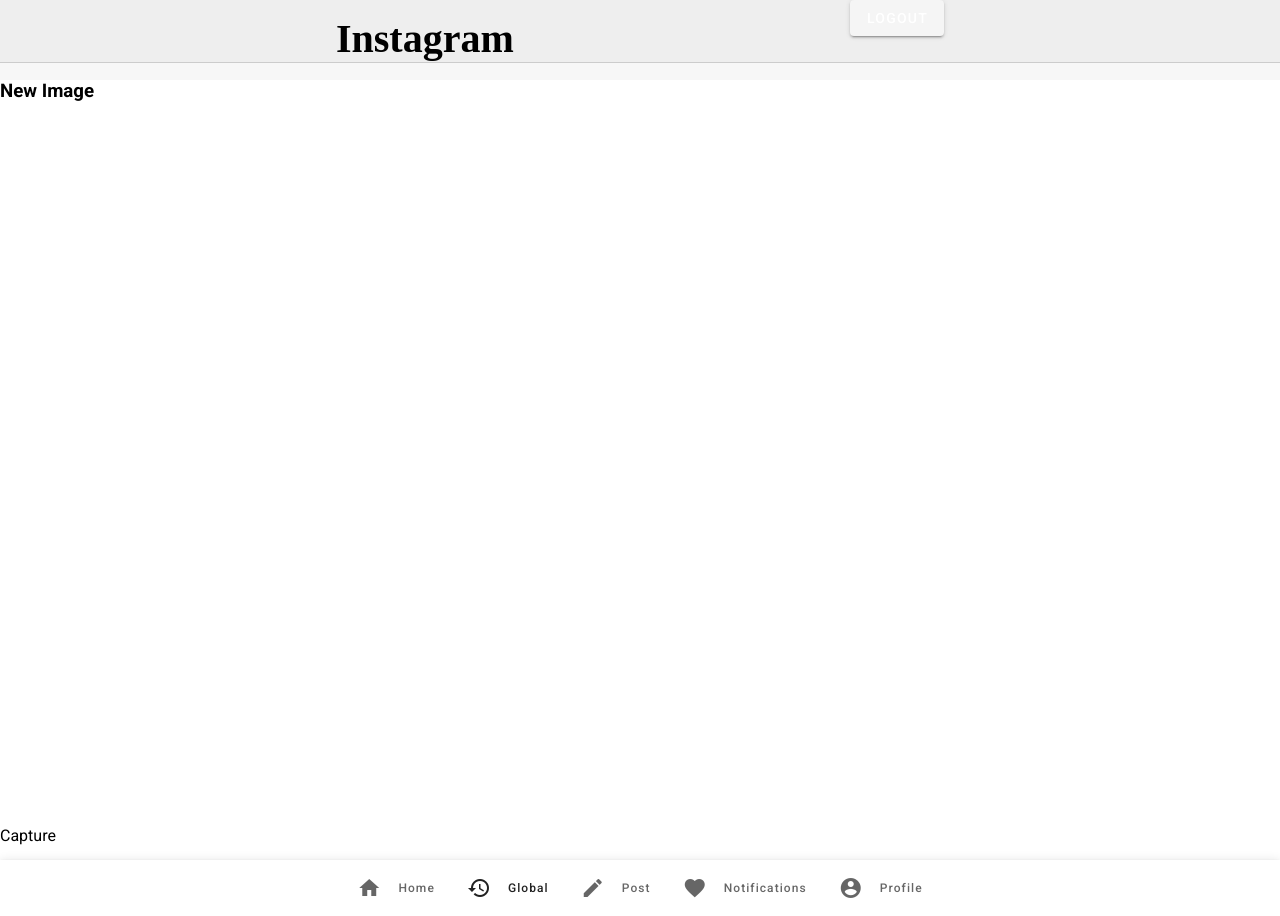
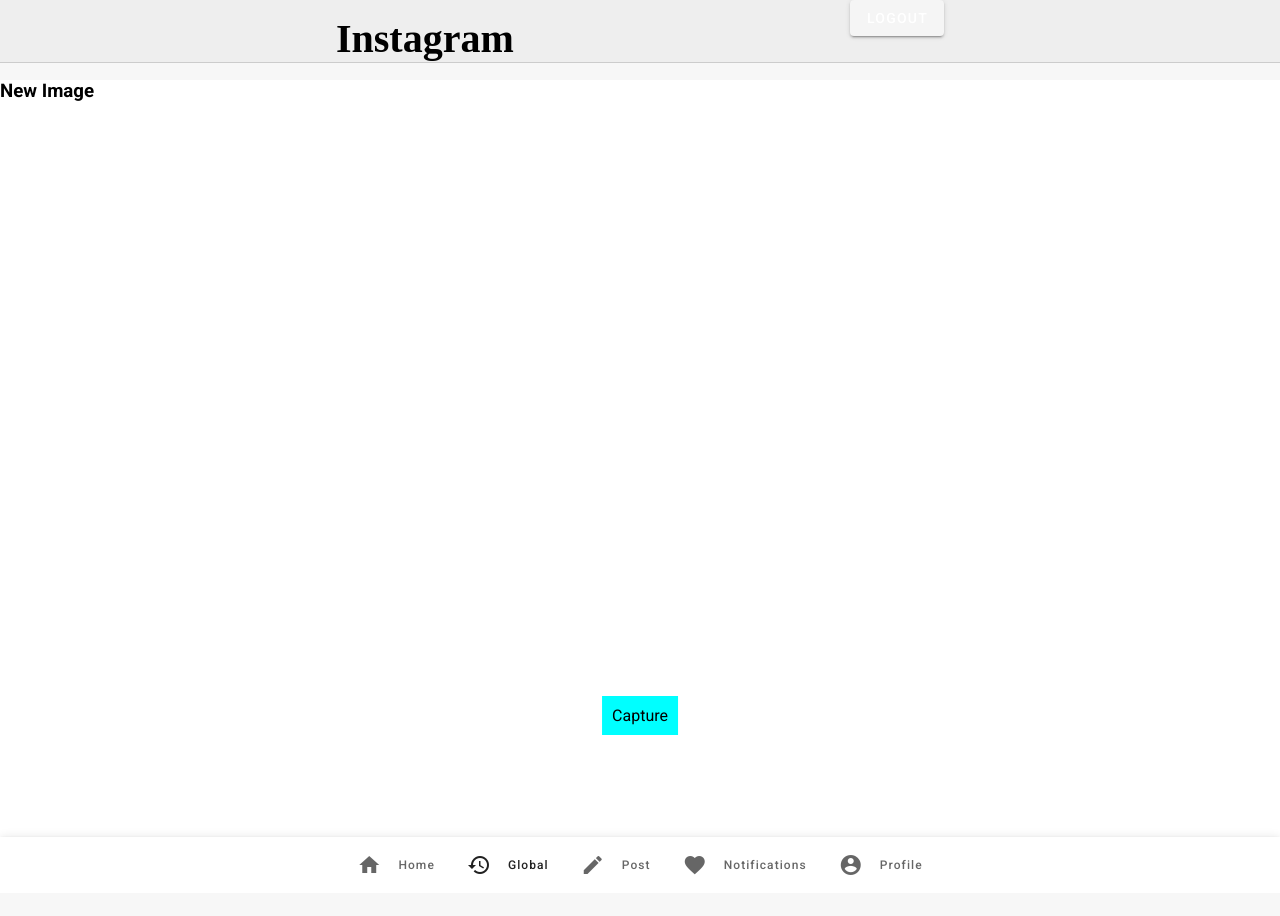
Before and after one commit to MiguelChiau/instagram-clone, a Vue app in the folder insta-client/: page /newPost in a window 1280 px wide. After the commit the page ends 893 px from the top, so only its background shows below. Built offline with nearby package versions, Linux system fonts and the light colour scheme; no server answers; sample sign-in values are in the browser's storage.

Commit message:
capture image

```diff
--- a/insta-client/src/views/Home.vue
+++ b/insta-client/src/views/Home.vue
@@ -61,11 +61,22 @@
   display: flex;
   align-items: center;
   height: 30px;
+  text-align: center;
 }
 .post-picture {
-  width: 100%;
+  width: 600px;
+  margin: 0 auto;
+}
+@media only screen and (max-width: 600px) {
+  .post-picture {
+    width: 100%;
+  }
 }
 .post-image {
   width: 100%;
 }
+
+article {
+  text-align: center;
+}
 </style>
--- a/insta-client/src/views/Post.vue
+++ b/insta-client/src/views/Post.vue
@@ -4,7 +4,7 @@
     <!-- For the video strem/camera on -->
     <section class="stream">
       <video ref="video" id="video" width="100%" height="300" autoplay v-if="!captured"></video>
-      <button @click="capture">Capture</button>
+      <button @click="capture" class="capture-btn">Capture</button>
     </section>
     <!-- For the captured image -->
     <section class="capture">
@@ -17,6 +17,7 @@
         :class="(captured) ? 'show' : 'hide' "
       ></canvas>
     </section>
+    <section class="image"></section>
   </main>
 </template>
 
@@ -26,7 +27,7 @@
     return {
       video: {},
       canvas: {},
-      captures: [],
+      cap: "",
       captured: false
     };
   },
@@ -74,4 +75,33 @@
 h3 {
   margin-top: 80px;
 }
+
+.show {
+  display: block;
+}
+
+.hide {
+  display: none;
+}
+
+.capture-btn {
+  position: absolute;
+  bottom: 180px;
+  left: 50%;
+  transform: translateX(-50%);
+  background-color: aqua;
+  padding: 10px 10px;
+  /* border ra */
+}
+
+@media only screen and (min-width: 789px) {
+  #video {
+    width: 690px;
+    display: block;
+    margin: 0 auto;
+  }
+  .capture-btn {
+    bottom: 65px;
+  }
+}
 </style>
```
